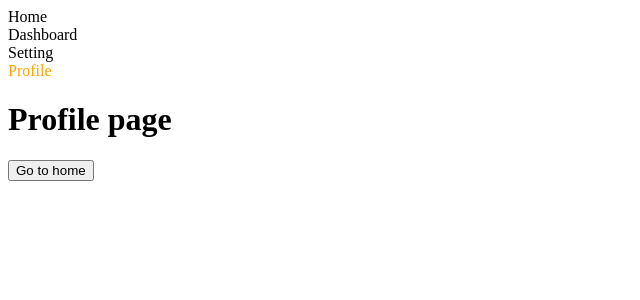
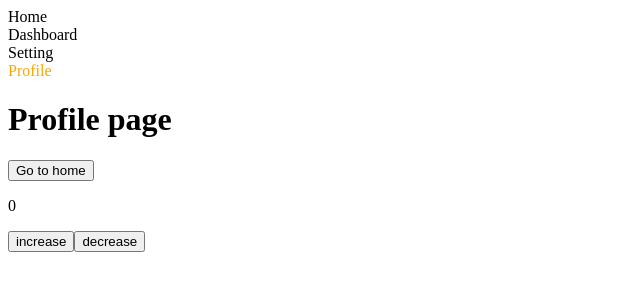
Before and after one commit to KenapaCoding/vue-full-course, a Vue app: page /profile in a window 1280 px wide. Shown: the top 300 px of the page, without its empty margins (0-640 px from the left). Built offline with nearby package versions, Linux system fonts and the light colour scheme.

Commit message:
materi: composables

```diff
--- a/src/components/pages/Home.vue
+++ b/src/components/pages/Home.vue
@@ -3,19 +3,17 @@
         Home pages
         <div>
             <p>{{ count }}</p>
-            <button @click="increase">increase</button>
+            <button @click="increment">increase</button>
+            <button @click="decrement">decrease</button>
         </div>
     </div>
 </template>
 
 <script setup>
 import { onMounted, onUnmounted, onBeforeMount,onBeforeUnmount, onActivated,onDeactivated, ref, onUpdated, onBeforeUpdate } from 'vue';
+import { useCounter } from '@/composables/useCounter';
 
-const count = ref(0)
-
-function increase(){
-    count.value++
-}
+const {count, increment, decrement} = useCounter(5,3)
 
 onBeforeMount(()=>{
     console.log("on Before Mount")
--- a/src/components/pages/Profile.vue
+++ b/src/components/pages/Profile.vue
@@ -2,13 +2,22 @@
     <div>
         <h1>Profile page</h1>
         <button @click="handleClick">Go to home</button>
+        <div>
+            <p>{{ count }}</p>
+            <button @click="increment">increase</button>
+            <button @click="decrement">decrease</button>
+        </div>
     </div>
 </template>
 
 <script setup>
 import { useRouter } from 'vue-router';
+import { useCounter } from '@/composables/useCounter';
 
     const router = useRouter()
+
+
+    const {count, increment, decrement} = useCounter()
 
     function handleClick(){
         router.push('/')
--- /dev/null
+++ b/src/composables/useCounter.js
@@ -0,0 +1,11 @@
+import { ref } from "vue";
+
+export function useCounter(initial = 0, step=1){
+    const count = ref(initial)
+
+    const increment = () => count.value += step
+    const decrement = () => count.value -= step
+
+    return { count, increment, decrement}
+
+}
```
